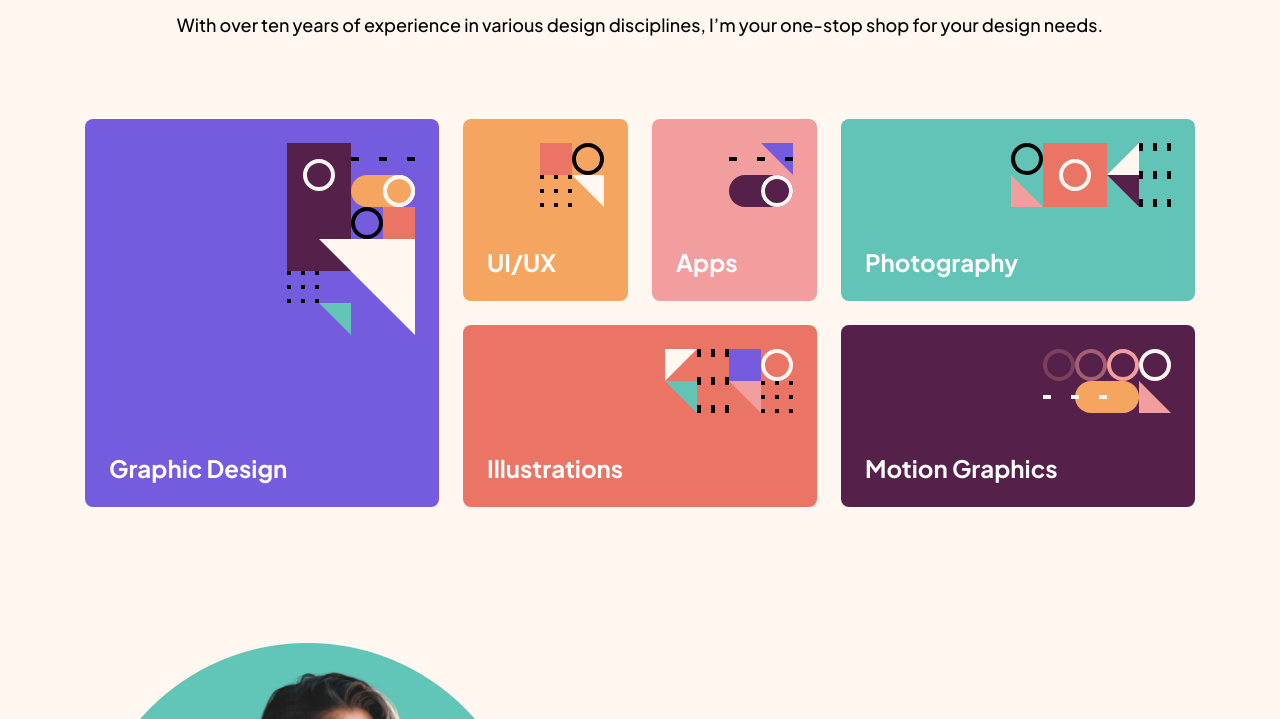
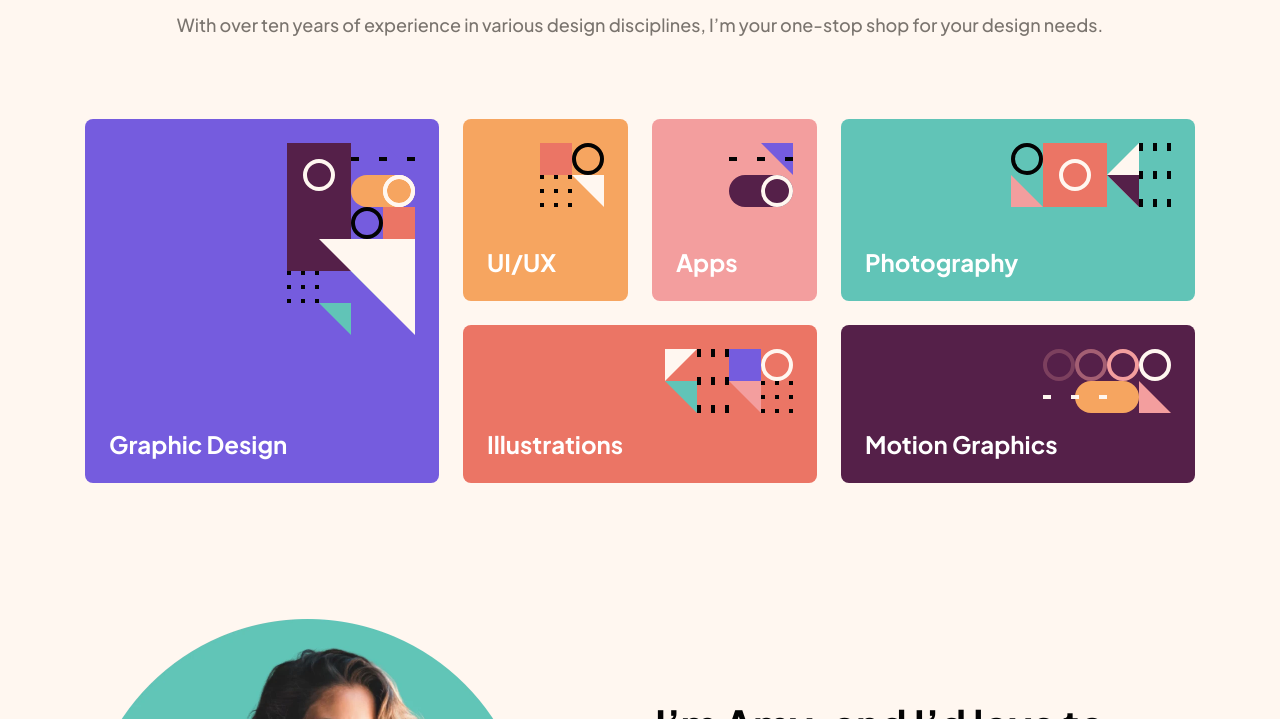
Before and after one commit to JradLouay/singlepage-design-portfolio, a website built with Vite: page index.html in a window 1280 px wide. Shown: the part 254-973 px from the top of the page. Built offline with nearby package versions, Linux system fonts and the light colour scheme.

Commit message:
Update style.css

```diff
--- a/style.css
+++ b/style.css
@@ -130,11 +130,15 @@ button {
   margin-bottom: 27px;
 }
 
+.hero-text p {
+  color: var(--Medium-Brown);
+}
+
 .hero-grid {
   display: grid;
   gap: 24px;
   grid-template-columns: repeat(6, 1fr);
-  grid-auto-rows: minmax(182px, 182px);
+  grid-template-rows: 182px 158px;
   margin-bottom: 136px;
 }
 
@@ -331,6 +335,7 @@ button:hover {
 
   .hero-grid {
     grid-template-columns: repeat(4, 1fr);
+    grid-template-rows: 182px 158px 182px;
   }
 
   .work-slider {
@@ -384,6 +389,7 @@ button:hover {
 
   .hero-grid {
     grid-template-columns: repeat(2, 1fr);
+    grid-template-rows: 182px 182px 182px 158px 182px 182px;
   }
 
   .work-slider {
```
